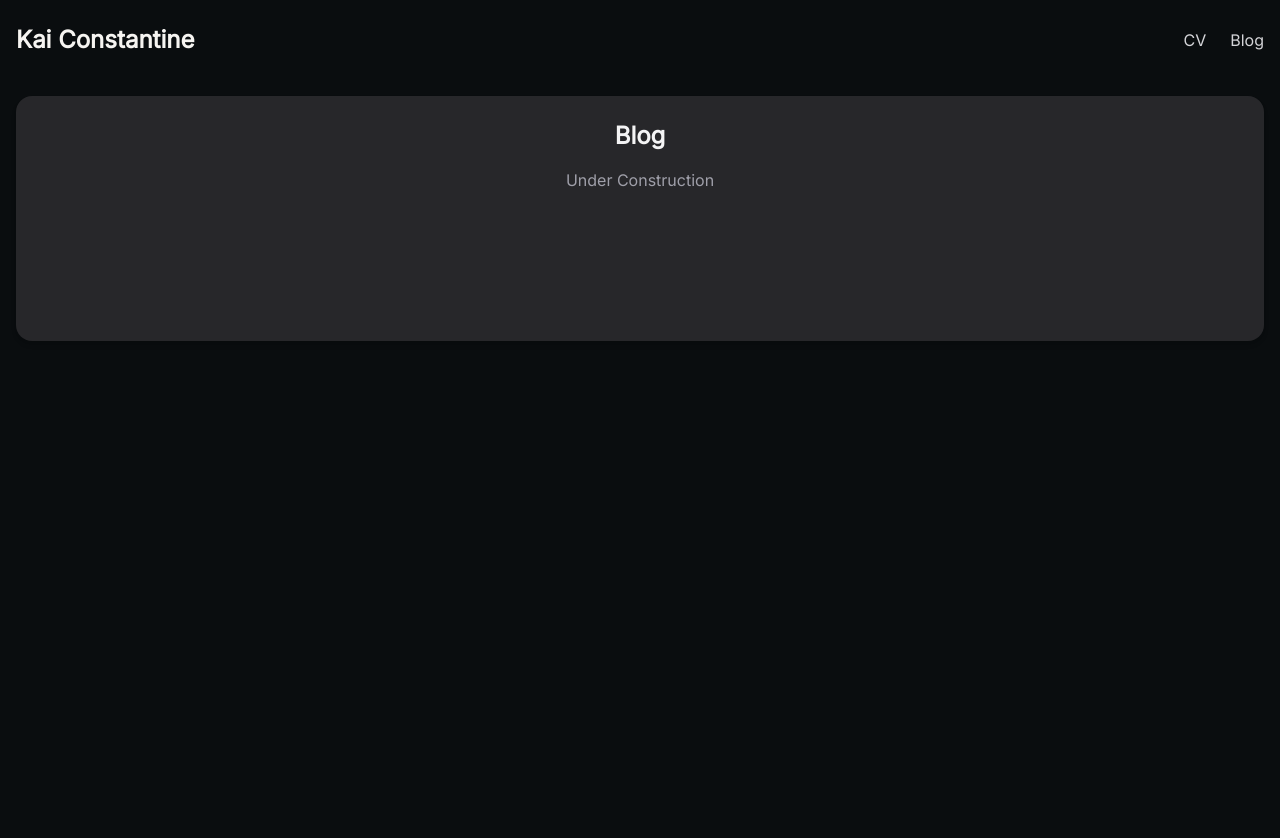
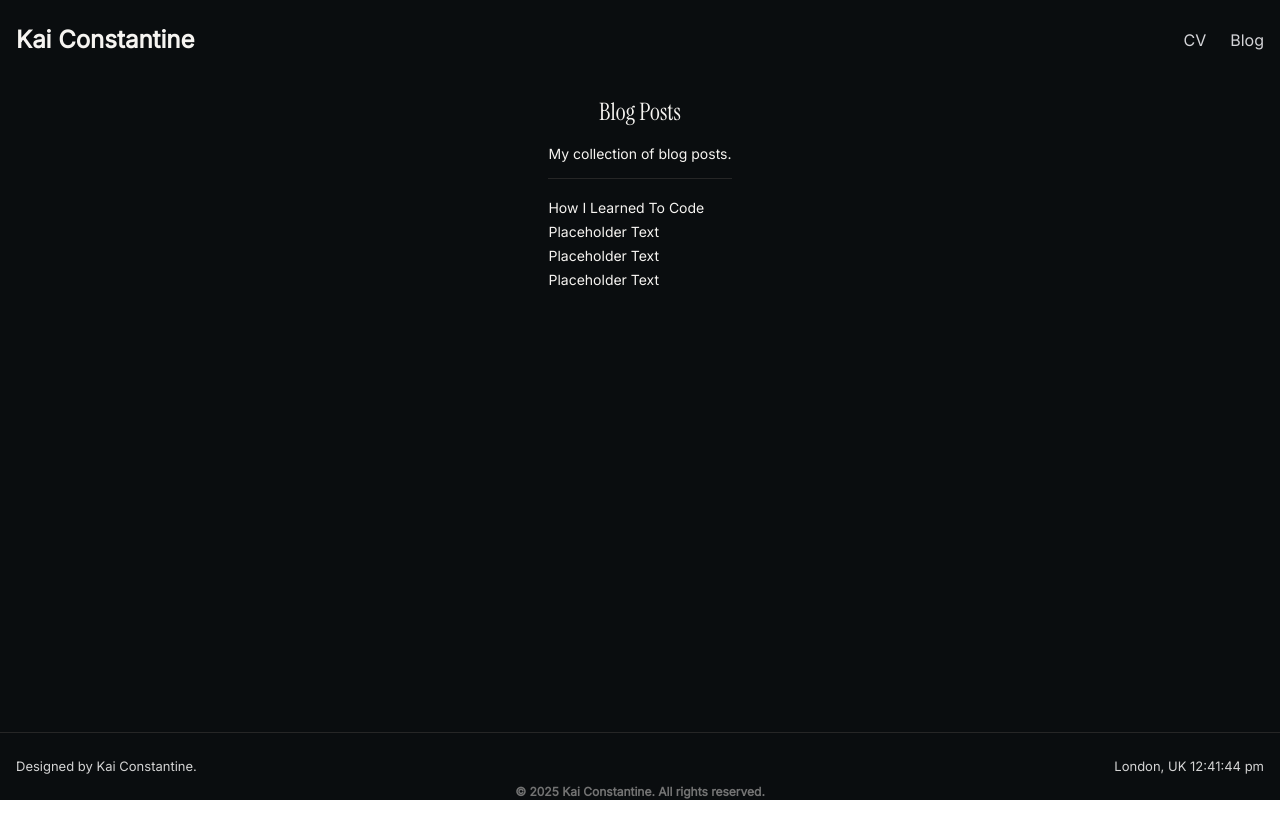
Before and after one commit to Kaialogen/Portfolio, a React (Vite) app: page /blog in a window 1280 px wide. Shown: the top 838 px of the page. After the commit the page ends 800 px from the top, so only its background shows below. Built offline with nearby package versions, Linux system fonts and the light colour scheme.

Commit message:
feat: Add "How I Learned To Code" blog post and update BlogPage layout

```diff
--- a/src/App.tsx
+++ b/src/App.tsx
@@ -2,6 +2,9 @@ import { BrowserRouter, Routes, Route } from 'react-router';
 import MainLayout from './MainLayout';
 import HomePage from './pages/HomePage';
 import BlogPage from './pages/BlogPage';
+
+// Blog Posts
+import HowILearnedToCode from './pages/Blog Posts/how-i-learned-to-code';
 
 export default function App() {
   return (
@@ -11,6 +14,7 @@ export default function App() {
           <Route path='/' element={<HomePage />} />
           <Route path='/blog' element={<BlogPage />} />
           <Route path='*' element={<HomePage />} />
+          <Route path='/blog/how-i-learned-to-code' element={<HowILearnedToCode />} />
         </Route>
       </Routes>
     </BrowserRouter>
--- a/src/MainLayout.tsx
+++ b/src/MainLayout.tsx
@@ -1,11 +1,15 @@
 import { Outlet } from 'react-router';
 import Navbar from './components/Navbar';
+import Footer from './components/Footer';
 
 export default function MainLayout() {
   return (
     <div className='min-h-screen flex flex-col bg-Cosmic-Black text-WhiteChalk'>
       <Navbar />
-      <Outlet />
+      <main className='flex-1 flex justify-center'>
+        <Outlet />
+      </main>
+      <Footer />
     </div>
   );
 }
--- a/src/components/Blog-Posts-Section.tsx
+++ b/src/components/Blog-Posts-Section.tsx
@@ -6,9 +6,12 @@ export default function BlogPostsSection() {
       <h2 className='text-2xl'>Blog Posts</h2>
       <ul>
         <li>
-          <a className='hover:underline hover:text-slate-300 cursor-pointer text-sm' href='#'>
-            Placeholder Text
-          </a>
+          <Link
+            to={'/blog/how-i-learned-to-code'}
+            className='hover:underline hover:text-slate-300 cursor-pointer text-sm'
+          >
+            How I Learned To Code
+          </Link>
         </li>
         <li>
           <a className='hover:underline hover:text-slate-300 cursor-pointer text-sm' href='#'>
--- /dev/null
+++ b/src/pages/Blog Posts/how-i-learned-to-code.tsx
@@ -0,0 +1,3 @@
+export default function HowILearnedToCode() {
+  return <div className='text-red-500'>Test</div>;
+}
--- a/src/pages/BlogPage.tsx
+++ b/src/pages/BlogPage.tsx
@@ -1,11 +1,40 @@
+import { Link } from 'react-router';
+
 export default function BlogPage() {
   return (
-    <main className='grid grid-cols-1 md:grid-cols-2 grid-rows-4 md:grid-rows-3 gap-4 p-4 text-white min-h-screen flex-1 overflow-y-auto'>
-      <div className='col-span-1 md:col-span-2 row-span-1'>
-        <section className='p-6 rounded-2xl bg-zinc-800 shadow-md h-full'>
-          <h1 className='text-2xl font-bold text-zinc-100 text-center'>Blog</h1>
-          <p className='mt-4 text-zinc-400 text-center'>Under Construction</p>
-        </section>
+    <main className='grid grid-cols-1 md:grid-cols-2 gap-4 p-4 auto-rows-min overflow-y-auto max-w-[800px] md:mx-auto'>
+      <div className='col-span-1 md:col-span-2'>
+          <h2 className='text-2xl text-center'>Blog Posts</h2>
+      </div>
+      <div className='col-span-1 md:col-span-2'>
+        <p className='text-sm border-b-[1px] border-neutral-800 pb-3.5'>My collection of blog posts.</p>
+      </div>
+      <div className='col-span-1 md:col-span-2'>
+        <ul>
+          <li>
+            <Link
+              to={'/blog/how-i-learned-to-code'}
+              className='hover:underline hover:text-slate-300 cursor-pointer text-sm'
+            >
+              How I Learned To Code
+            </Link>
+          </li>
+          <li>
+            <a className='hover:underline hover:text-slate-300 cursor-pointer text-sm' href='#'>
+              Placeholder Text
+            </a>
+          </li>
+          <li>
+            <a className='hover:underline hover:text-slate-300 cursor-pointer text-sm' href='#'>
+              Placeholder Text
+            </a>
+          </li>
+          <li>
+            <a className='hover:underline hover:text-slate-300 cursor-pointer text-sm' href='#'>
+              Placeholder Text
+            </a>
+          </li>
+        </ul>
       </div>
     </main>
   );
--- a/src/pages/HomePage.tsx
+++ b/src/pages/HomePage.tsx
@@ -6,11 +6,10 @@ import Avatar from '../components/Avatar';
 import TechStackSelection from '../components/Tech-stack-section';
 import GithubSection from '../components/Github-Section';
 import BlogPostsSection from '../components/Blog-Posts-Section';
-import Footer from '../components/Footer';
 
 export default function HomePage() {
   return (
-    <main className='grid grid-cols-1 md:grid-cols-2 gap-4 p-4 min-h-screen flex-1 overflow-y-auto auto-rows-min max-w-[800px] mx-auto'>
+    <main className='grid grid-cols-1 md:grid-cols-2 gap-4 p-4 auto-rows-min max-w-[800px] mx-auto'>
       <div className='col-span-1 md:col-span-2'>
         <div className='grid grid-cols-1 sm:grid-cols-2 items-center gap-6 grid-rows-1'>
           <div>
@@ -39,9 +38,6 @@ export default function HomePage() {
       <div className='col-span-1 md:col-span-2'>
         <Contact />
       </div>
-      <div className='col-span-1 md:col-span-2'>
-        <Footer />
-      </div>
     </main>
   );
 }
```
